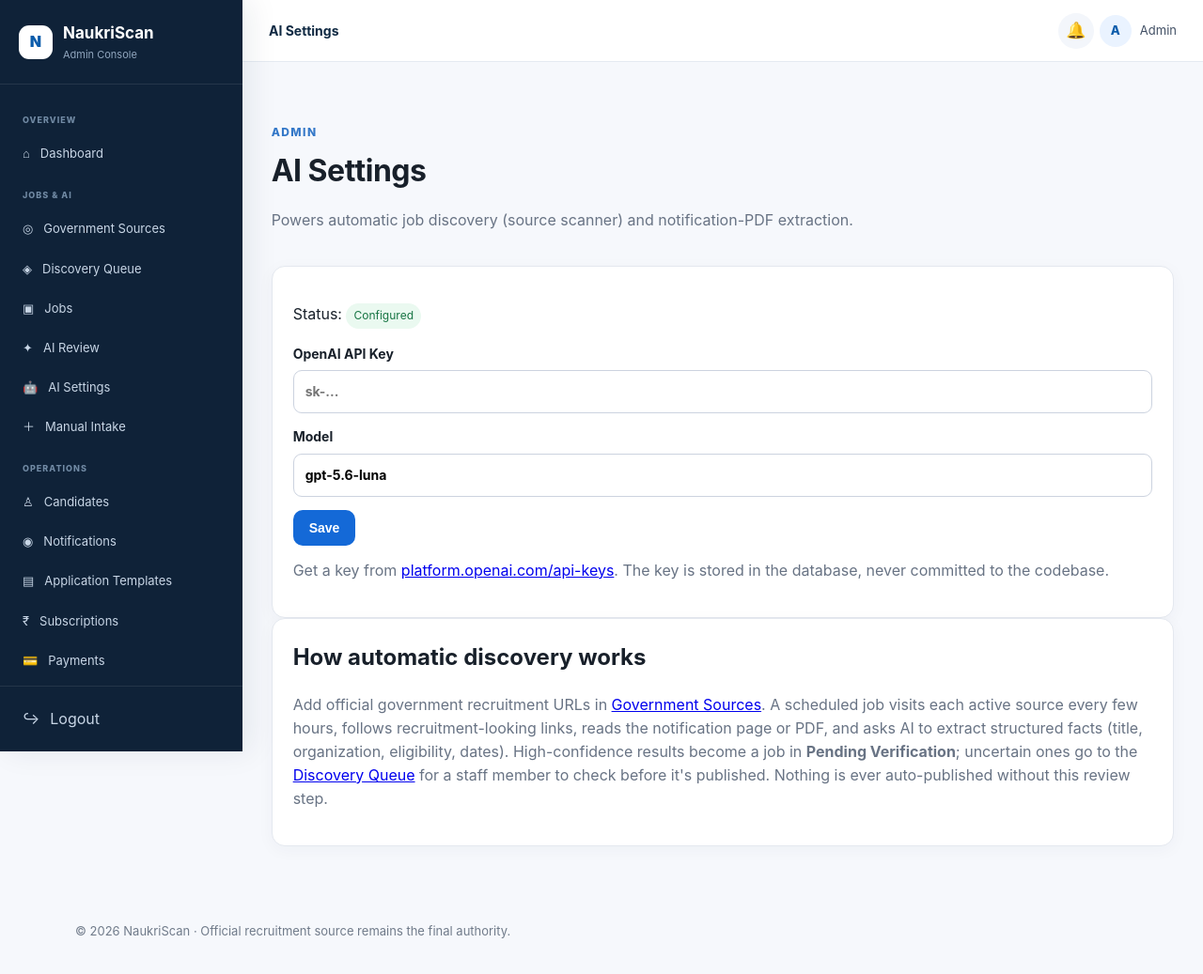
After one commit to dongreprafull/naukriscan-app, a PHP site: page /admin/ai-settings.php in a window 1280 px wide. The commit adds this page. Shown: the whole page at 94% size. Run offline with PHP 8.4, Linux system fonts and the light colour scheme; a user stored in the database is signed in; data that the repository does not hold is empty; a stand-in replaces the project's code that opens the database connection; some libraries are stand-ins or nearby versions.

Commit message:
Make OpenAI API key/model admin-configurable (Admin > AI Settings) for the source scanner
The automatic job-discovery pipeline (cron/scan-sources.php, AI
extraction, Discovery Queue, AI Review) already existed in the V20
codebase but needed an OPENAI_API_KEY environment variable, which is
impractical to set on shared hosting without shell/SSH access.
includes/ai_extractor.php now reads the key and model from
system_settings first (set via the new admin/ai-settings.php page),
falling back to the env var/constant if present.

Co-Authored-By: Claude Sonnet 5 <noreply@anthropic.com>
Claude-Session: https://claude.ai/code/session_01G2v1zHYCFUi6BLmEsZmKSF

```diff
--- /dev/null
+++ b/admin/ai-settings.php
@@ -0,0 +1,35 @@
+<?php
+require_once '../config/app.php'; require_once '../includes/security.php'; start_secure_session(); require_permission('settings.manage'); require_once '../includes/settings.php';
+$pdo = db(); $error = null;
+
+if ($_SERVER['REQUEST_METHOD'] === 'POST') {
+    if (!csrf_check($_POST['_csrf'] ?? '')) { $error = 'Invalid request.'; }
+    else {
+        $model = trim($_POST['ai_model'] ?? '') ?: 'gpt-5.6-luna';
+        set_setting($pdo, 'ai_model', $model);
+        if (trim($_POST['ai_openai_api_key'] ?? '') !== '') {
+            set_setting($pdo, 'ai_openai_api_key', trim($_POST['ai_openai_api_key']));
+        }
+        flash('success', 'AI settings saved.');
+        redirect('ai-settings.php');
+    }
+}
+
+$cfg = get_settings($pdo, ['ai_openai_api_key', 'ai_model']);
+$hasKey = $cfg['ai_openai_api_key'] !== '' || OPENAI_API_KEY !== '';
+$page_title = 'AI Settings'; $asset_prefix = '../'; $home_link = '../index.php'; require '../includes/header.php';
+?>
+<div class="page-head"><div><span class="eyebrow">ADMIN</span><h1>AI Settings</h1><p class="muted">Powers automatic job discovery (source scanner) and notification-PDF extraction.</p></div></div>
+<?php if ($error): ?><div class="alert error"><?= e($error) ?></div><?php endif; ?>
+<div class="card">
+<p>Status: <?php if ($hasKey): ?><span class="tag" style="background:#eaf9f0;color:#167443">Configured</span><?php else: ?><span class="tag" style="background:#fff0f0;color:#a32929">Not configured — scanner and AI review will not run</span><?php endif; ?></p>
+<form method="post">
+<input type="hidden" name="_csrf" value="<?= e(csrf_token()) ?>">
+<label>OpenAI API Key<input type="password" name="ai_openai_api_key" placeholder="<?= $cfg['ai_openai_api_key'] !== '' ? 'Saved — leave blank to keep current key' : 'sk-...' ?>" autocomplete="off"></label>
+<label>Model<input name="ai_model" value="<?= e($cfg['ai_model'] ?: 'gpt-5.6-luna') ?>"></label>
+<div class="form-actions"><button class="btn btn-primary">Save</button></div>
+</form>
+<p class="muted" style="margin-top:14px">Get a key from <a href="https://platform.openai.com/api-keys" target="_blank" rel="noopener">platform.openai.com/api-keys</a>. The key is stored in the database, never committed to the codebase.</p>
+</div>
+<div class="card"><h2>How automatic discovery works</h2><p class="muted">Add official government recruitment URLs in <a href="sources.php">Government Sources</a>. A scheduled job visits each active source every few hours, follows recruitment-looking links, reads the notification page or PDF, and asks AI to extract structured facts (title, organization, eligibility, dates). High-confidence results become a job in <strong>Pending Verification</strong>; uncertain ones go to the <a href="discovery.php">Discovery Queue</a> for a staff member to check before it's published. Nothing is ever auto-published without this review step.</p></div>
+<?php require '../includes/footer.php'; ?>
--- a/includes/header.php
+++ b/includes/header.php
@@ -7,7 +7,7 @@
 <nav class="side-nav">
 <?php if($isAdmin): ?>
 <div class="nav-label">Overview</div><a href="<?=$base?>admin/dashboard.php">⌂ <span>Dashboard</span></a>
-<div class="nav-label">Jobs & AI</div><a href="<?=$base?>admin/sources.php">◎ <span>Government Sources</span></a><a href="<?=$base?>admin/discovery.php">◈ <span>Discovery Queue</span></a><a href="<?=$base?>admin/jobs.php">▣ <span>Jobs</span></a><a href="<?=$base?>admin/ai-review.php">✦ <span>AI Review</span></a><a href="<?=$base?>admin/job-intake.php">＋ <span>Manual Intake</span></a>
+<div class="nav-label">Jobs & AI</div><a href="<?=$base?>admin/sources.php">◎ <span>Government Sources</span></a><a href="<?=$base?>admin/discovery.php">◈ <span>Discovery Queue</span></a><a href="<?=$base?>admin/jobs.php">▣ <span>Jobs</span></a><a href="<?=$base?>admin/ai-review.php">✦ <span>AI Review</span></a><a href="<?=$base?>admin/ai-settings.php">🤖 <span>AI Settings</span></a><a href="<?=$base?>admin/job-intake.php">＋ <span>Manual Intake</span></a>
 <div class="nav-label">Operations</div><a href="<?=$base?>admin/users.php">♙ <span>Candidates</span></a><a href="<?=$base?>admin/notification-queue.php">◉ <span>Notifications</span></a><a href="<?=$base?>admin/application-templates.php">▤ <span>Application Templates</span></a><a href="<?=$base?>admin/subscription-plans.php">₹ <span>Subscriptions</span></a><a href="<?=$base?>admin/payments.php">💳 <span>Payments</span></a>
 <div class="nav-label">Administration</div><?php if(($_SESSION['admin_role']??'')==='super_admin'): ?><a href="<?=$base?>admin/staff.php">♟ <span>Staff & Roles</span></a><?php endif; ?><a href="<?=$base?>admin/system-check.php">⚙ <span>System Health</span></a><a href="<?=$base?>admin/email-settings.php">✉ <span>Email Settings</span></a><a href="<?=$base?>admin/payment-settings.php">₹ <span>Payment Settings</span></a>
 <?php else: ?>
```
Also changed, not shown: includes/ai_extractor.php (+21 -3 lines).
